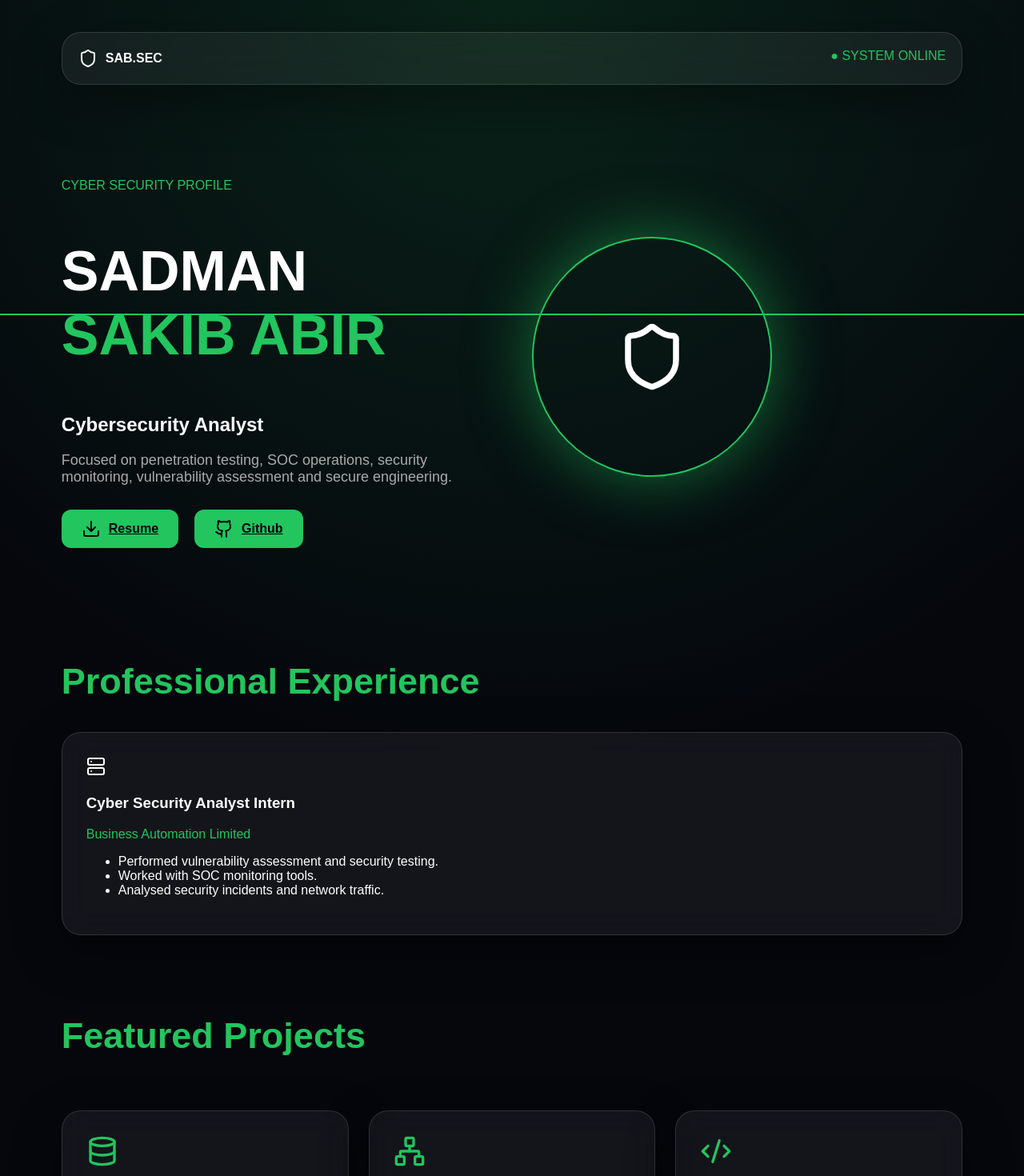
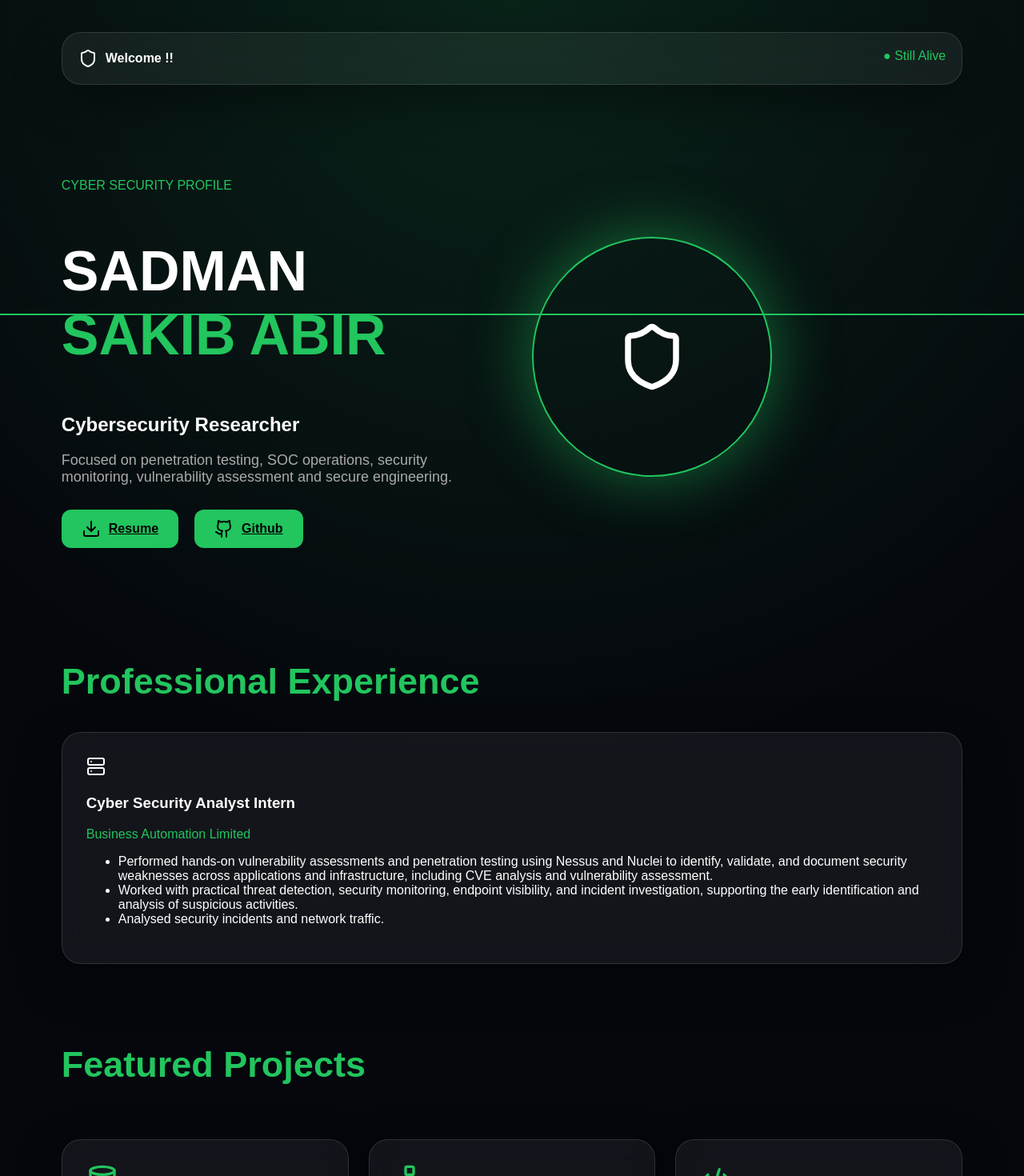
Before and after one commit to sadmanthebatman/My-Portfolio, a Next.js app: page / in a window 1280 px wide. Shown: the top 1470 px of the page at 80% size. Built offline with nearby package versions, Linux system fonts and the light colour scheme.

Commit message:
page.tsx

```diff
--- a/app/page.tsx
+++ b/app/page.tsx
@@ -76,10 +76,10 @@ return(
 
 <nav className="glass navbar">
 <div className="logo">
-<Shield/> SAB.SEC
+<Shield/> Welcome !!
 </div>
 <div className="online">
-● SYSTEM ONLINE
+● Still Alive
 </div>
 </nav>
 
@@ -93,7 +93,7 @@ return(
 SADMAN <span>SAKIB ABIR</span>
 </h1>
 
-<h2>Cybersecurity Analyst</h2>
+<h2>Cybersecurity Researcher</h2>
 
 <p className="desc">
 Focused on penetration testing, SOC operations,
@@ -129,8 +129,12 @@ security monitoring, vulnerability assessment and secure engineering.
 <p className="green">Business Automation Limited</p>
 
 <ul>
-<li>Performed vulnerability assessment and security testing.</li>
-<li>Worked with SOC monitoring tools.</li>
+<li>Performed hands-on vulnerability assessments and penetration testing using Nessus and Nuclei to identify, validate, and document security
+weaknesses across applications and infrastructure, including CVE analysis and vulnerability assessment.
+</li>
+<li> Worked with practical threat detection, security monitoring, endpoint visibility, and incident investigation, supporting the early identification
+and analysis of suspicious activities.
+</li>
 <li>Analysed security incidents and network traffic.</li>
 </ul>
 
```
